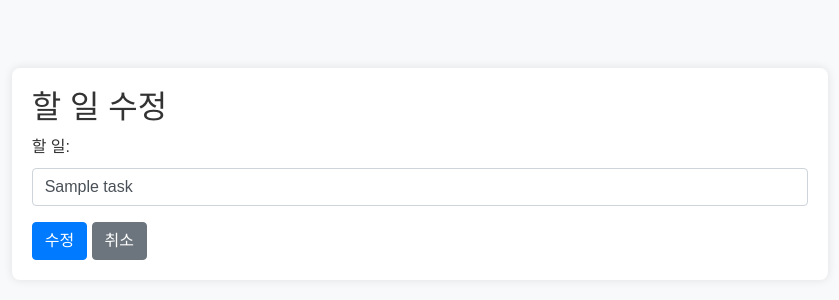
After one commit to leehee16/memo_app, a FastAPI app: template templates/edit.html in a window 1280 px wide. The commit adds this page. Shown: the top 300 px of the page, without its empty margins (220-1059 px from the left). Run offline with FastAPI, Linux system fonts and the light colour scheme; the template is opened without the code that fills it: most values are stand-ins (such as "Sample title", 1, 10 or a date in 2020); some libraries are stand-ins or nearby versions.

Commit message:
수정기능 추가

```diff
--- a/main.py
+++ b/main.py
@@ -69,6 +69,22 @@ async def complete(todo_id: int, db: Session = Depends(get_db)):
         db.commit()
     return RedirectResponse(url="/", status_code=303)
 
+@app.get("/edit/{todo_id}")
+async def edit_form(request: Request, todo_id: int, db: Session = Depends(get_db)):
+    todo = db.query(models.Todo).filter(models.Todo.id == todo_id).first()
+    if not todo:
+        raise HTTPException(status_code=404, detail="Todo not found")
+    return templates.TemplateResponse("edit.html", {"request": request, "todo": todo})
+
+@app.post("/edit/{todo_id}")
+async def edit_todo(todo_id: int, task: str = Form(...), db: Session = Depends(get_db)):
+    todo = db.query(models.Todo).filter(models.Todo.id == todo_id).first()
+    if not todo:
+        raise HTTPException(status_code=404, detail="Todo not found")
+    todo.task = task
+    db.commit()
+    return RedirectResponse(url="/", status_code=303)
+
 # python main.py
 if __name__ == "__main__":
     uvicorn.run("main:app", reload=True)
--- /dev/null
+++ b/templates/edit.html
@@ -0,0 +1,46 @@
+<!DOCTYPE html>
+<html lang="ko">
+<head>
+    <meta charset="UTF-8">
+    <meta name="viewport" content="width=device-width, initial-scale=1.0">
+    <title>할 일 수정</title>
+    <link href="https://stackpath.bootstrapcdn.com/bootstrap/4.5.2/css/bootstrap.min.css" rel="stylesheet">
+    <link href="{{ url_for('static', path='/css/main.css') }}" rel="stylesheet">
+</head>
+<body>
+    <div class="container-fluid">
+        <div class="row">
+            <div class="col-md-8 offset-md-2">
+                <div class="content-wrapper mt-5">
+                    <h2>할 일 수정</h2>
+                    <form action="/edit/{{ todo.id }}" method="post">
+                        <div class="form-group">
+                            <label for="task">할 일:</label>
+                            <input type="text" class="form-control" id="task" name="task" value="{{ todo.task }}" required>
+                        </div>
+                        <button type="submit" class="btn btn-primary">수정</button>
+                        <a href="/" class="btn btn-secondary">취소</a>
+                    </form>
+                </div>
+            </div>
+        </div>
+    </div>
+    <script src="https://code.jquery.com/jquery-3.5.1.slim.min.js"></script>
+    <script src="https://cdn.jsdelivr.net/npm/@popperjs/core@2.5.3/dist/umd/popper.min.js"></script>
+    <script src="https://stackpath.bootstrapcdn.com/bootstrap/4.5.2/js/bootstrap.min.js"></script>
+    <script>
+        // 다크 모드 토글 함수
+        function toggleDarkMode() {
+            document.body.classList.toggle('dark-mode');
+            localStorage.setItem('darkMode', document.body.classList.contains('dark-mode'));
+        }
+
+        // 페이지 로드 시 다크 모드 상태 확인
+        document.addEventListener('DOMContentLoaded', (event) => {
+            if (localStorage.getItem('darkMode') === 'true') {
+                document.body.classList.add('dark-mode');
+            }
+        });
+    </script>
+</body>
+</html>
```
Also changed, not shown: templates/index.html (+20 -9 lines).
